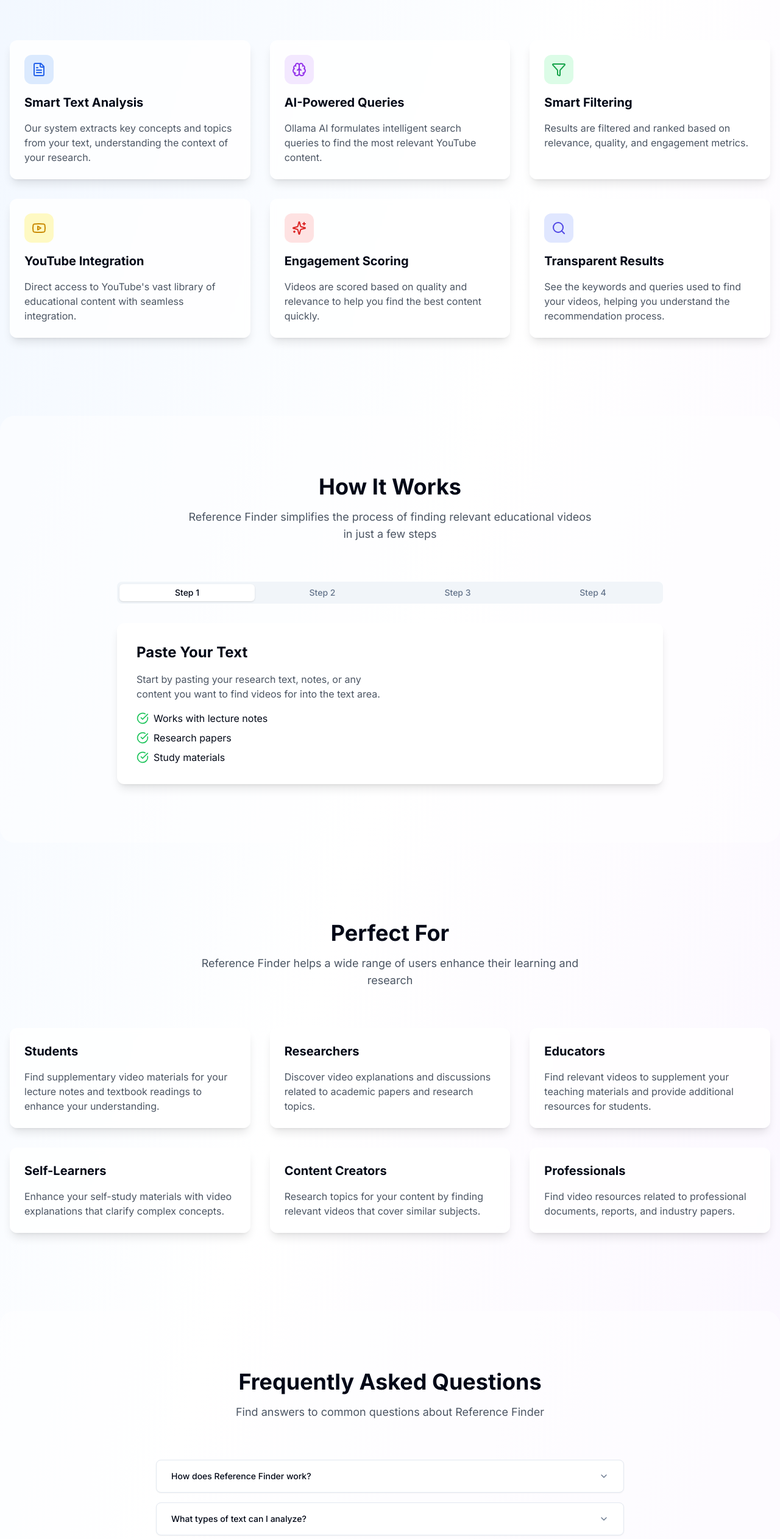
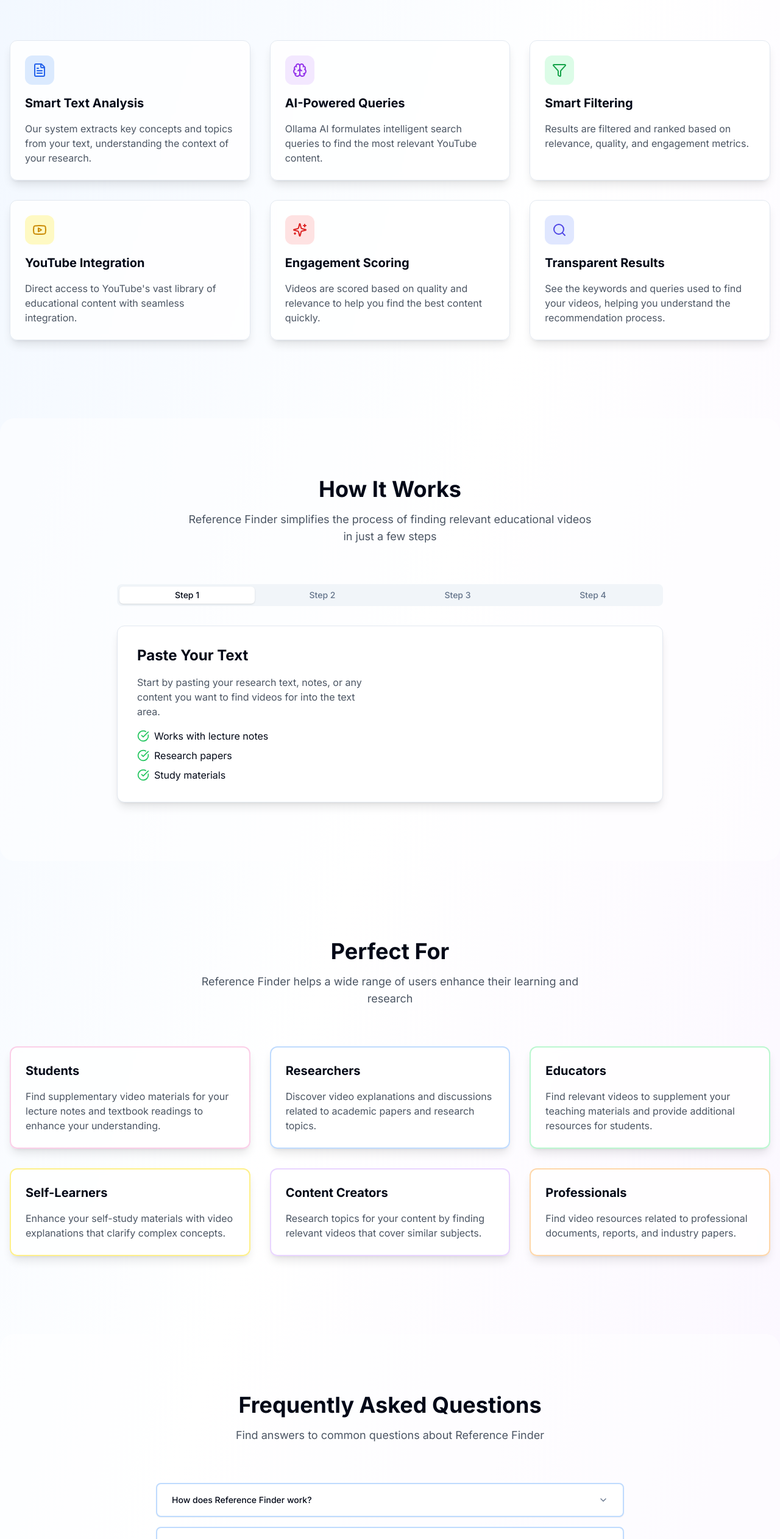
Before and after one commit to Bert0ns/yt-reference-finder-frontend, a Next.js app: page / in a window 1280 px wide. Shown: the part 984-3508 px from the top of the page at 61% size. Built offline with nearby package versions, Linux system fonts and the light colour scheme.

Commit message:
feat: improved landing page visuals

```diff
--- a/components/LandingPage/LandingPageFAQSection.tsx
+++ b/components/LandingPage/LandingPageFAQSection.tsx
@@ -12,7 +12,7 @@ const LandingPageFAQSection = () => {
 
             <div className="max-w-3xl mx-auto">
                 <Accordion type="single" collapsible className="space-y-4">
-                    <AccordionItem value="item-1" className="border rounded-lg bg-white shadow-sm">
+                    <AccordionItem value="item-1" className="border-2 border-blue-200 rounded-lg bg-white shadow-sm">
                         <AccordionTrigger className="px-6 py-4 hover:no-underline">
                             <span className="text-left font-medium">How does Reference Finder work?</span>
                         </AccordionTrigger>
@@ -25,7 +25,7 @@ const LandingPageFAQSection = () => {
                         </AccordionContent>
                     </AccordionItem>
 
-                    <AccordionItem value="item-2" className="border rounded-lg bg-white shadow-sm">
+                    <AccordionItem value="item-2" className="border-2 border-blue-200 rounded-lg bg-white shadow-sm">
                         <AccordionTrigger className="px-6 py-4 hover:no-underline">
                             <span className="text-left font-medium">What types of text can I analyze?</span>
                         </AccordionTrigger>
@@ -37,7 +37,7 @@ const LandingPageFAQSection = () => {
                         </AccordionContent>
                     </AccordionItem>
 
-                    <AccordionItem value="item-3" className="border rounded-lg bg-white shadow-sm">
+                    <AccordionItem value="item-3" className="border-2 border-blue-200 rounded-lg bg-white shadow-sm">
                         <AccordionTrigger className="px-6 py-4 hover:no-underline">
                             <span className="text-left font-medium">How are videos ranked and scored?</span>
                         </AccordionTrigger>
@@ -50,7 +50,7 @@ const LandingPageFAQSection = () => {
                         </AccordionContent>
                     </AccordionItem>
 
-                    <AccordionItem value="item-4" className="border rounded-lg bg-white shadow-sm">
+                    <AccordionItem value="item-4" className="border-2 border-blue-200 rounded-lg bg-white shadow-sm">
                         <AccordionTrigger className="px-6 py-4 hover:no-underline">
                                 <span
                                     className="text-left font-medium">Is there a limit to how much text I can analyze?</span>
@@ -64,7 +64,7 @@ const LandingPageFAQSection = () => {
                         </AccordionContent>
                     </AccordionItem>
 
-                    <AccordionItem value="item-5" className="border rounded-lg bg-white shadow-sm">
+                    <AccordionItem value="item-5" className="border-2 border-blue-200 rounded-lg bg-white shadow-sm">
                         <AccordionTrigger className="px-6 py-4 hover:no-underline">
                             <span className="text-left font-medium">Can I save or share my results?</span>
                         </AccordionTrigger>
--- a/components/LandingPage/LandingPageFeaturesSection.tsx
+++ b/components/LandingPage/LandingPageFeaturesSection.tsx
@@ -12,8 +12,7 @@ const LandingPageFeaturesSection = () => {
             </div>
 
             <div className="grid md:grid-cols-2 lg:grid-cols-3 gap-8">
-                <Card
-                    className="border-0 bg-white/80 backdrop-blur-sm shadow-lg hover:shadow-xl transition-all duration-300 transform hover:scale-[1.02]">
+                <Card className="border bg-white/80 backdrop-blur-sm shadow-lg hover:shadow-xl transition-all duration-300 transform hover:scale-[1.02]">
                     <CardContent className="p-6 space-y-4">
                         <div className="p-3 bg-blue-100 rounded-xl w-fit">
                             <FileText className="w-6 h-6 text-blue-600"/>
@@ -26,8 +25,7 @@ const LandingPageFeaturesSection = () => {
                     </CardContent>
                 </Card>
 
-                <Card
-                    className="border-0 bg-white/80 backdrop-blur-sm shadow-lg hover:shadow-xl transition-all duration-300 transform hover:scale-[1.02]">
+                <Card className="border bg-white/80 backdrop-blur-sm shadow-lg hover:shadow-xl transition-all duration-300 transform hover:scale-[1.02]">
                     <CardContent className="p-6 space-y-4">
                         <div className="p-3 bg-purple-100 rounded-xl w-fit">
                             <Brain className="w-6 h-6 text-purple-600"/>
@@ -40,8 +38,7 @@ const LandingPageFeaturesSection = () => {
                     </CardContent>
                 </Card>
 
-                <Card
-                    className="border-0 bg-white/80 backdrop-blur-sm shadow-lg hover:shadow-xl transition-all duration-300 transform hover:scale-[1.02]">
+                <Card className="border bg-white/80 backdrop-blur-sm shadow-lg hover:shadow-xl transition-all duration-300 transform hover:scale-[1.02]">
                     <CardContent className="p-6 space-y-4">
                         <div className="p-3 bg-green-100 rounded-xl w-fit">
                             <Filter className="w-6 h-6 text-green-600"/>
@@ -53,8 +50,7 @@ const LandingPageFeaturesSection = () => {
                     </CardContent>
                 </Card>
 
-                <Card
-                    className="border-0 bg-white/80 backdrop-blur-sm shadow-lg hover:shadow-xl transition-all duration-300 transform hover:scale-[1.02]">
+                <Card className="border bg-white/80 backdrop-blur-sm shadow-lg hover:shadow-xl transition-all duration-300 transform hover:scale-[1.02]">
                     <CardContent className="p-6 space-y-4">
                         <div className="p-3 bg-yellow-100 rounded-xl w-fit">
                             <Youtube className="w-6 h-6 text-yellow-600"/>
@@ -67,8 +63,7 @@ const LandingPageFeaturesSection = () => {
                     </CardContent>
                 </Card>
 
-                <Card
-                    className="border-0 bg-white/80 backdrop-blur-sm shadow-lg hover:shadow-xl transition-all duration-300 transform hover:scale-[1.02]">
+                <Card className="border bg-white/80 backdrop-blur-sm shadow-lg hover:shadow-xl transition-all duration-300 transform hover:scale-[1.02]">
                     <CardContent className="p-6 space-y-4">
                         <div className="p-3 bg-red-100 rounded-xl w-fit">
                             <Sparkles className="w-6 h-6 text-red-600"/>
@@ -81,8 +76,7 @@ const LandingPageFeaturesSection = () => {
                     </CardContent>
                 </Card>
 
-                <Card
-                    className="border-0 bg-white/80 backdrop-blur-sm shadow-lg hover:shadow-xl transition-all duration-300 transform hover:scale-[1.02]">
+                <Card className="border bg-white/80 backdrop-blur-sm shadow-lg hover:shadow-xl transition-all duration-300 transform hover:scale-[1.02]">
                     <CardContent className="p-6 space-y-4">
                         <div className="p-3 bg-indigo-100 rounded-xl w-fit">
                             <Search className="w-6 h-6 text-indigo-600"/>
--- a/components/LandingPage/LandingPageHowItWorksSection.tsx
+++ b/components/LandingPage/LandingPageHowItWorksSection.tsx
@@ -22,7 +22,7 @@ const LandingPageHowItWorksSection = () => {
                         <TabsTrigger value="step4">Step 4</TabsTrigger>
                     </TabsList>
                     <TabsContent value="step1" className="border-0 p-0">
-                        <Card className="border-0 shadow-lg">
+                        <Card className="border shadow-lg">
                             <CardContent className="p-6 md:p-8">
                                 <div className="grid md:grid-cols-2 gap-8 items-center">
                                     <div>
@@ -52,7 +52,7 @@ const LandingPageHowItWorksSection = () => {
                         </Card>
                     </TabsContent>
                     <TabsContent value="step2" className="border-0 p-0">
-                        <Card className="border-0 shadow-lg">
+                        <Card className="border shadow-lg">
                             <CardContent className="p-6 md:p-8">
                                 <div className="grid md:grid-cols-2 gap-8 items-center">
                                     <div>
@@ -81,7 +81,7 @@ const LandingPageHowItWorksSection = () => {
                         </Card>
                     </TabsContent>
                     <TabsContent value="step3" className="border-0 p-0">
-                        <Card className="border-0 shadow-lg">
+                        <Card className="border shadow-lg">
                             <CardContent className="p-6 md:p-8">
                                 <div className="grid md:grid-cols-2 gap-8 items-center">
                                     <div>
@@ -110,7 +110,7 @@ const LandingPageHowItWorksSection = () => {
                         </Card>
                     </TabsContent>
                     <TabsContent value="step4" className="border-0 p-0">
-                        <Card className="border-0 shadow-lg">
+                        <Card className="border shadow-lg">
                             <CardContent className="p-6 md:p-8">
                                 <div className="grid md:grid-cols-2 gap-8 items-center">
                                     <div>
--- a/components/LandingPage/LandingPageUseCasesSection.tsx
+++ b/components/LandingPage/LandingPageUseCasesSection.tsx
@@ -11,7 +11,7 @@ const LandingPageUseCasesSection = () => {
             </div>
 
             <div className="grid md:grid-cols-2 lg:grid-cols-3 gap-8">
-                <Card className="border-0 bg-white/80 backdrop-blur-sm shadow-lg">
+                <Card className="border-2 border-pink-200 bg-white/80 backdrop-blur-sm shadow-lg hover:shadow-xl transition-all duration-300 transform hover:scale-[1.02]">
                     <CardContent className="p-6 space-y-4">
                         <h3 className="text-xl font-bold">Students</h3>
                         <p className="text-gray-600">
@@ -22,7 +22,7 @@ const LandingPageUseCasesSection = () => {
                     </CardContent>
                 </Card>
 
-                <Card className="border-0 bg-white/80 backdrop-blur-sm shadow-lg">
+                <Card className="border-2 border-blue-200 bg-white/80 backdrop-blur-sm shadow-lg hover:shadow-xl transition-all duration-300 transform hover:scale-[1.02]">
                     <CardContent className="p-6 space-y-4">
                         <h3 className="text-xl font-bold">Researchers</h3>
                         <p className="text-gray-600">
@@ -32,7 +32,7 @@ const LandingPageUseCasesSection = () => {
                     </CardContent>
                 </Card>
 
-                <Card className="border-0 bg-white/80 backdrop-blur-sm shadow-lg">
+                <Card className="border-2 border-green-200 bg-white/80 backdrop-blur-sm shadow-lg hover:shadow-xl transition-all duration-300 transform hover:scale-[1.02]">
                     <CardContent className="p-6 space-y-4">
                         <h3 className="text-xl font-bold">Educators</h3>
                         <p className="text-gray-600">
@@ -43,7 +43,7 @@ const LandingPageUseCasesSection = () => {
                     </CardContent>
                 </Card>
 
-                <Card className="border-0 bg-white/80 backdrop-blur-sm shadow-lg">
+                <Card className="border-2 border-yellow-200 bg-white/80 backdrop-blur-sm shadow-lg hover:shadow-xl transition-all duration-300 transform hover:scale-[1.02]">
                     <CardContent className="p-6 space-y-4">
                         <h3 className="text-xl font-bold">Self-Learners</h3>
                         <p className="text-gray-600">
@@ -52,7 +52,7 @@ const LandingPageUseCasesSection = () => {
                     </CardContent>
                 </Card>
 
-                <Card className="border-0 bg-white/80 backdrop-blur-sm shadow-lg">
+                <Card className="border-2 border-purple-200 bg-white/80 backdrop-blur-sm shadow-lg hover:shadow-xl transition-all duration-300 transform hover:scale-[1.02]">
                     <CardContent className="p-6 space-y-4">
                         <h3 className="text-xl font-bold">Content Creators</h3>
                         <p className="text-gray-600">
@@ -61,7 +61,7 @@ const LandingPageUseCasesSection = () => {
                     </CardContent>
                 </Card>
 
-                <Card className="border-0 bg-white/80 backdrop-blur-sm shadow-lg">
+                <Card className="border-2 border-orange-200 bg-white/80 backdrop-blur-sm shadow-lg hover:shadow-xl transition-all duration-300 transform hover:scale-[1.02]">
                     <CardContent className="p-6 space-y-4">
                         <h3 className="text-xl font-bold">Professionals</h3>
                         <p className="text-gray-600">
```
